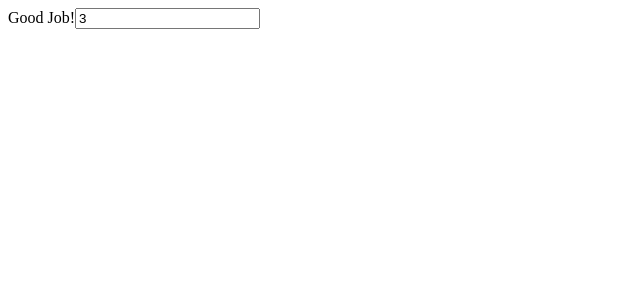
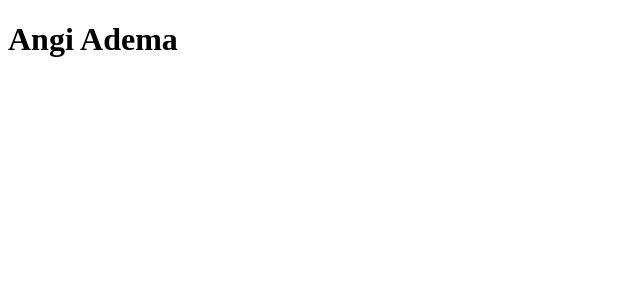
Before and after one commit to Angi-Adema/intro-react-vite-app, a React (Vite) app: page / in a window 1280 px wide. Shown: the top 300 px of the page, without its empty margins (0-640 px from the left). Built offline with nearby package versions, Linux system fonts and the light colour scheme.

Commit message:
added the Name.jsx file with sample name component code as well as imported it into App.jsx in order to render the name

```diff
--- a/src/App.jsx
+++ b/src/App.jsx
@@ -1,8 +1,9 @@
+import { Name } from "./Name";
+
 function App() {
   return (
-    <div className="large" id="largeDiv">
-      <label htmlFor="inputId">Good Job!</label>
-      <input id="inputId" type="number" value={3} />
+    <div>
+      <Name />
     </div>
   );
 }
--- /dev/null
+++ b/src/Name.jsx
@@ -0,0 +1,3 @@
+export function Name() {
+  return <h1>Angi Adema</h1>;
+}
```
